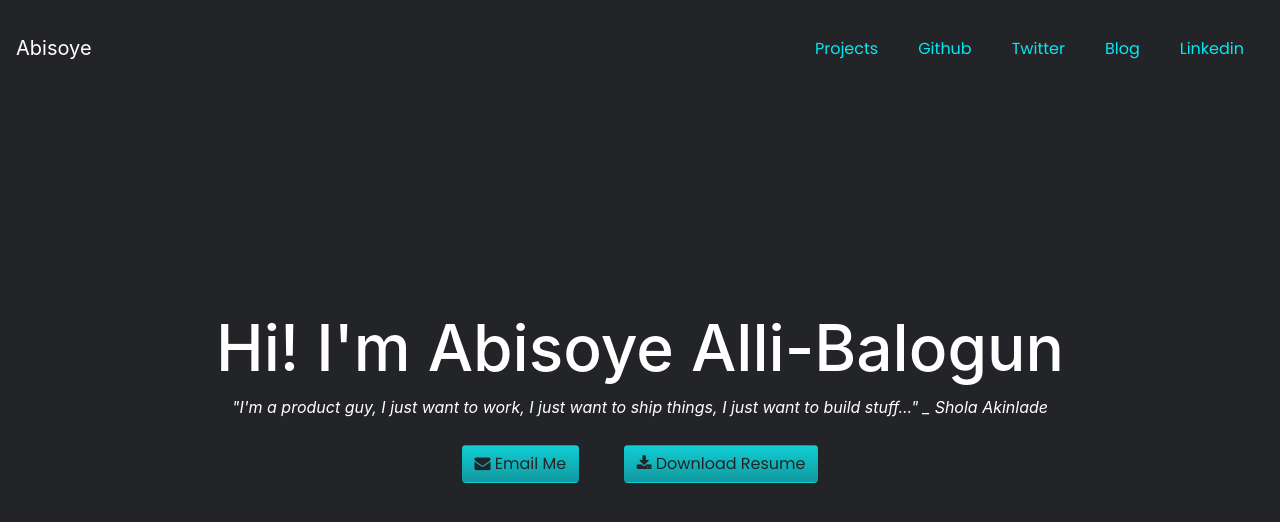
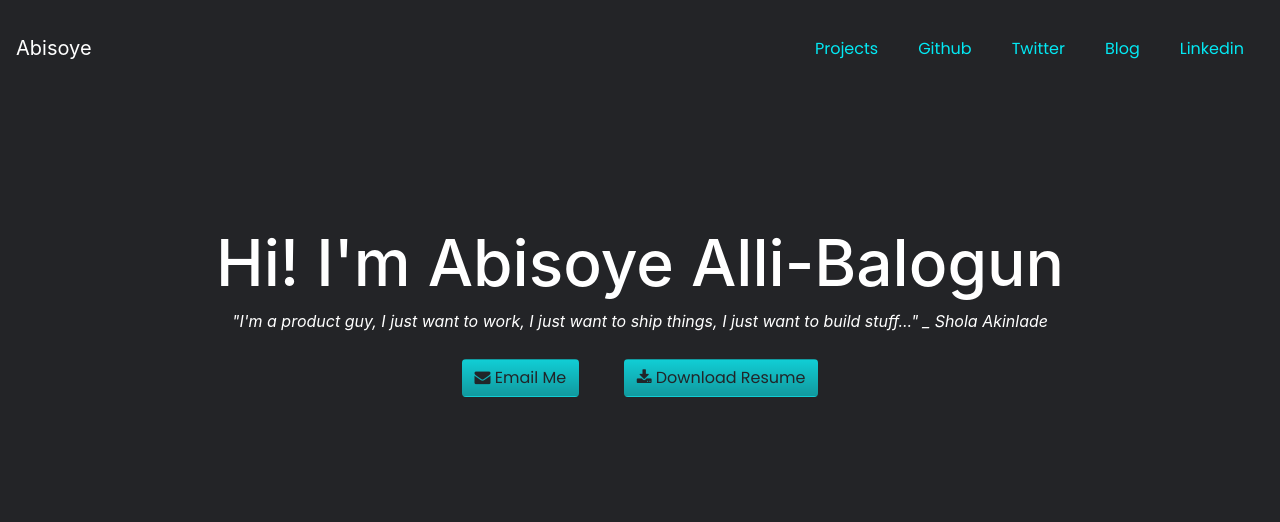
Before and after one commit to AbisoyeAlli/AbisoyeAlli.github.io, a plain HTML site: page index.html in a window 1280 px wide. Drawn offline with nearby package versions, Linux system fonts and the light colour scheme.

Commit message:
reduced margin top on homepage

```diff
--- a/css/dark-style.css
+++ b/css/dark-style.css
@@ -11,7 +11,7 @@ body {
   }
 
   .top {
-    margin: 10% auto;
+    margin: 2.5% auto;
     padding: 0;
   }
 
```
